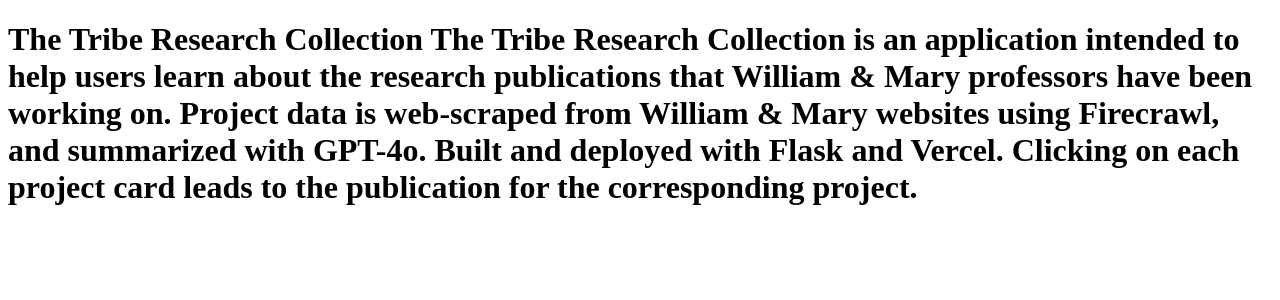
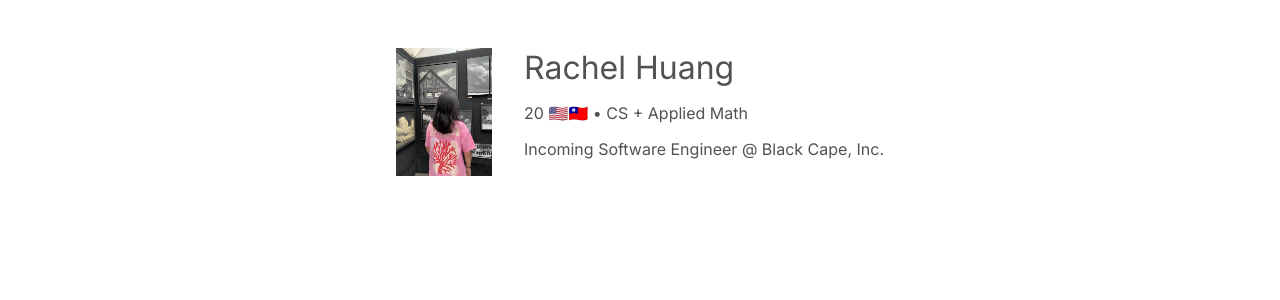
Before and after one commit to rrachelhuangg/rachelhuang.dev, a Flask app: page / in a window 1280 px wide. Shown: the top 300 px of the page. Run offline with Flask 3, Linux system fonts and the light colour scheme.

Commit message:
Initial styling for homepage

```diff
--- a/static/styles.css
+++ b/static/styles.css
@@ -0,0 +1,35 @@
+@import url('https://fonts.googleapis.com/css2?family=Inter:wght@100..900&display=swap');
+
+body {
+    font-family: 'Inter', sans-serif;
+    color: #525252;
+}
+
+#header {
+    display: flex;
+    flex-direction: row;
+    justify-content: center;
+    align-items: flex-start;
+    gap:2rem;
+    margin-top:3rem;
+}
+
+#title {
+    font-size:2rem;
+}
+
+#pfp-container{
+    width:6rem;
+}
+
+#pfp{
+    width:100%;
+    height:100%;
+    object-fit: fill;
+}
+
+#text-content {
+    display: flex;
+    flex-direction: column;
+    gap:1rem;
+}
--- a/templates/homepage.html
+++ b/templates/homepage.html
@@ -2,17 +2,27 @@
 <html>
 <head>
     <meta name="viewport" content="width=device-width, initial-scale=1.0">
-    <link rel="stylesheet" href="{{url_for('static', filename='styles.css')}}">
+    <link rel="stylesheet" href="../static/styles.css">
 </head>
 
 <body>
 
-<h1>
-    The Tribe Research Collection
-    <span class="website-description">
-        The Tribe Research Collection is an application intended to help users learn about the research publications that William & Mary professors have been working on. Project data is web-scraped from William & Mary websites using Firecrawl, and summarized with GPT-4o. Built and deployed with Flask and Vercel. Clicking on each project card leads to the publication for the corresponding project.
-    </span>
-</h1>
+<div id="header">
+    <div id="pfp-container">
+        <img src="../static/pfp.jpg" id="pfp">
+    </div>
+    <div id="text-content">
+        <div id="title">
+            Rachel Huang
+        </div>
+        <div id="description">
+            20 🇺🇸🇹🇼 • CS + Applied Math
+        </div>
+        <div id="description">
+            Incoming Software Engineer @ Black Cape, Inc.
+        </div>
+    </div>
+</div>
 
 </body>
 </html>
```
Also changed, not shown: static/pfp.jpg (added).
